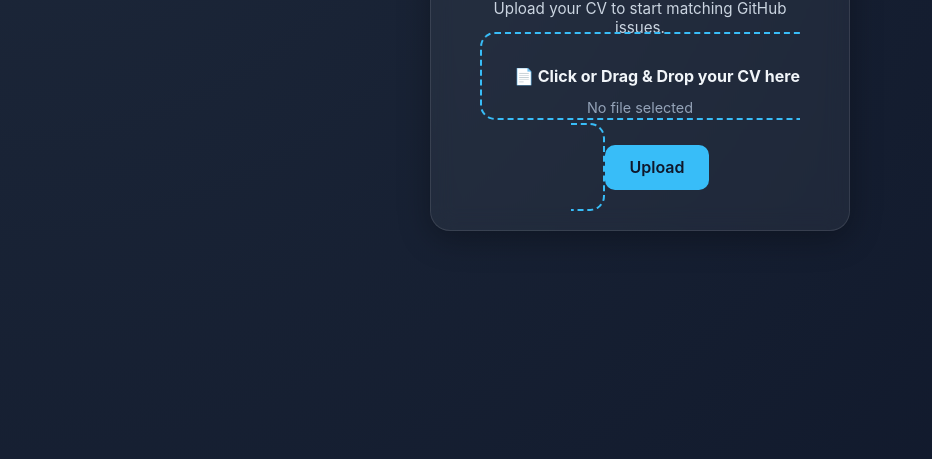
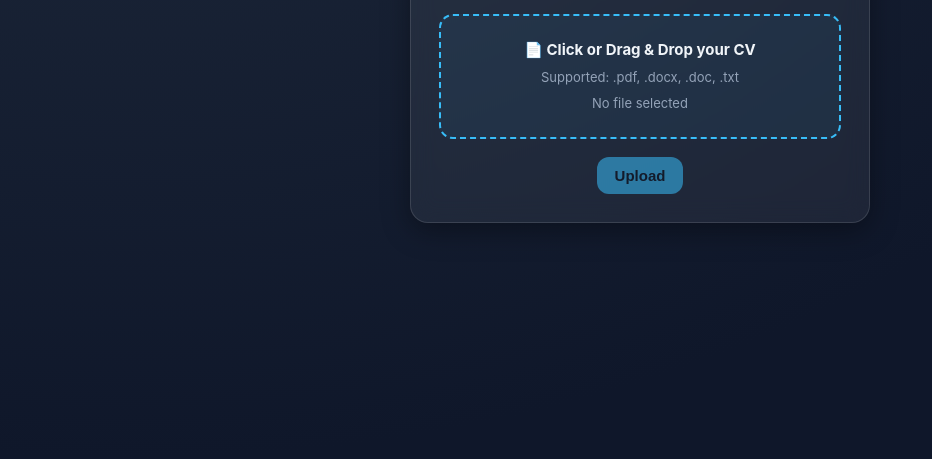
Before and after one commit to kareemabogazala/github-ai, a plain HTML site: page index.html in a window 1280 px wide. Shown: the part 341-800 px from the top of the page, without its empty margins (0-932 px from the left). Drawn offline with Linux system fonts and the light colour scheme.

Commit message:
Add new feature or fix

```diff
--- a/index.html
+++ b/index.html
@@ -1,109 +1,139 @@
 <!DOCTYPE html>
 <html lang="en">
-
 <head>
   <meta charset="UTF-8" />
-    <meta name="viewport" content="width=device-width, initial-scale=1.0" />
+  <meta name="viewport" content="width=device-width, initial-scale=1" />
   <title>GitMatch AI</title>
   <style>
-        * {
-            box-sizing: border-box;
-            font-family: "Inter", sans-serif;
+    :root{
+      --bg-1:#0f172a;
+      --bg-2:#1e293b;
+      --text:#f1f5f9;
+      --muted:#94a3b8;
+      --muted-2:#cbd5e1;
+      --brand:#38bdf8;
+      --brand-2:#0ea5e9;
+      --glass:rgba(255,255,255,.06);
+      --stroke:rgba(255,255,255,.12);
+      --radius:18px;
+      --shadow:0 8px 28px rgba(0,0,0,.35);
     }
 
-        body {
-            background: radial-gradient(circle at top left, #1e293b, #0f172a);
-            color: #f1f5f9;
-            display: flex;
-            justify-content: center;
-            align-items: center;
-            height: 100vh;
-            margin: 0;
+    *{box-sizing:border-box}
+    html,body{height:100%}
+    body{
+      margin:0;
+      font-family:Inter,system-ui,Segoe UI,Roboto,Arial,sans-serif;
+      color:var(--text);
+      background: radial-gradient(1200px 800px at 10% 0%, var(--bg-2), var(--bg-1));
+      display:grid;
+      place-items:center;
+      padding:24px;
     }
 
-        .container {
-            background: rgba(255, 255, 255, 0.05);
-            border: 1px solid rgba(255, 255, 255, 0.1);
-            border-radius: 20px;
-            padding: 2.5rem 3rem;
-            width: 90%;
-            max-width: 420px;
-            text-align: center;
-            box-shadow: 0 8px 32px rgba(0, 0, 0, 0.3);
+    .card{
+      width:min(94vw,460px);
+      background:var(--glass);
+      border:1px solid var(--stroke);
+      border-radius:var(--radius);
+      box-shadow:var(--shadow);
       backdrop-filter: blur(12px);
+      padding:28px;
+      display:flex;
+      flex-direction:column;
+      gap:18px;
+      text-align:center;
     }
 
-        h1 {
-            margin-bottom: 0.5rem;
-            font-size: 1.9rem;
-            color: #38bdf8;
+    .title{margin:0;font-size:28px;letter-spacing:.3px;color:var(--brand)}
+    .subtitle{margin:0;color:var(--muted-2);font-size:15px}
+
+    .dropzone{
+      position:relative;
+      border:2px dashed var(--brand);
+      border-radius:14px;
+      padding:24px 18px;
+      transition:.2s ease;
+      cursor:pointer;
+      display:flex;
+      flex-direction:column;
+      align-items:center;
+      gap:10px;
+      background:rgba(56,189,248,.06);
+      outline:none;
     }
+    .dropzone:hover{transform:translateY(-1px); background:rgba(56,189,248,.12)}
+    .dropzone.is-drag{background:rgba(56,189,248,.18); border-style:solid}
+    .dropzone:focus-visible{box-shadow:0 0 0 3px rgba(56,189,248,.35)}
 
-        p {
-            margin-bottom: 1.8rem;
-            color: #cbd5e1;
-            font-size: 0.95rem;
+    .dropzone strong{font-size:15px}
+    .hint{font-size:13px;color:var(--muted)}
+    .file-name{font-size:13px;color:var(--muted); min-height:18px}
+
+    input[type="file"]{position:absolute; inset:0; opacity:0; cursor:pointer}
+
+    .actions{display:flex; gap:10px; justify-content:center}
+    .btn{
+      appearance:none; border:0; border-radius:12px; padding:10px 18px;
+      background:var(--brand); color:#0b1220; font-weight:700; font-size:15px;
+      transition:.2s ease; cursor:pointer;
     }
+    .btn:hover{background:var(--brand-2); transform:translateY(-1px)}
+    .btn:disabled{opacity:.55; cursor:not-allowed; transform:none}
 
-        .upload-area {
-            border: 2px dashed #38bdf8;
-            border-radius: 15px;
-            padding: 2rem;
-            cursor: pointer;
-            transition: 0.3s ease;
-        }
-
-        .upload-area:hover {
-            background: rgba(56, 189, 248, 0.1);
-            transform: scale(1.02);
-        }
-
-        input[type="file"] {
-            display: none;
-        }
-
-        #file-name {
-            margin-top: 0.8rem;
-            font-size: 0.9rem;
-            color: #94a3b8;
-        }
-
-        .button {
-            background: #38bdf8;
-            color: #0f172a;
-            border: none;
-            border-radius: 10px;
-            padding: 0.8rem 1.5rem;
-            margin-top: 1.8rem;
-            font-size: 1rem;
-            cursor: pointer;
-            transition: 0.25s ease;
-            font-weight: 600;
-        }
-
-        .button:hover {
-            background: #0ea5e9;
-            transform: scale(1.03);
+    /* Small tweaks for very small screens */
+    @media (max-width:360px){
+      .title{font-size:24px}
+      .card{padding:22px}
     }
   </style>
 </head>
+<body>
 
-<body>
-    <div class="container">
-        <h1>GitMatch AI</h1>
-        <p>Upload your CV to start matching GitHub issues.</p>
+  <main class="card" role="region" aria-labelledby="app-title">
+    <h1 id="app-title" class="title">GitMatch AI</h1>
+    <p class="subtitle">Upload your CV to start matching GitHub issues.</p>
 
-        <label class="upload-area" for="cv-upload">
-            <strong>📄 Click or Drag & Drop your CV here</strong>
-            <input type="file" id="cv-upload" accept=".pdf,.txt,.doc,.docx" />
-            <div id="file-name">No file selected</div>
+    <label class="dropzone" id="dropzone">
+      <strong>📄 Click or Drag & Drop your CV</strong>
+      <span class="hint">Supported: .pdf, .docx, .doc, .txt</span>
+      <span id="file-name" class="file-name">No file selected</span>
+      <input id="cv-upload" type="file" accept=".pdf,.txt,.doc,.docx" />
     </label>
 
-        <button class="button" onclick="handleUpload()">Upload</button>
+    <div class="actions">
+      <button id="upload-btn" class="btn" disabled>Upload</button>
     </div>
+  </main>
 
-    <!-- ✅ Only one script tag at the bottom -->
-    <script src="scripts/main.js" defer></script>
+  <script>
+    const dz = document.getElementById('dropzone');
+    const input = document.getElementById('cv-upload');
+    const fileName = document.getElementById('file-name');
+    const uploadBtn = document.getElementById('upload-btn');
+
+    function setFileName(file){
+      fileName.textContent = file ? file.name : 'No file selected';
+      uploadBtn.disabled = !file;
+    }
+
+    input.addEventListener('change', e => setFileName(e.target.files[0]));
+
+    ['dragenter','dragover'].forEach(evt =>
+      dz.addEventListener(evt, e => { e.preventDefault(); e.stopPropagation(); dz.classList.add('is-drag'); })
+    );
+    ['dragleave','drop'].forEach(evt =>
+      dz.addEventListener(evt, e => { e.preventDefault(); e.stopPropagation(); dz.classList.remove('is-drag'); })
+    );
+    dz.addEventListener('drop', e => {
+      const file = e.dataTransfer.files?.[0];
+      if(file){ input.files = e.dataTransfer.files; setFileName(file); }
+    });
+
+    uploadBtn.addEventListener('click', () => {
+      // TODO: hook to your real upload logic (fetch/FormData)
+      alert('Uploading: ' + (input.files?.[0]?.name || 'No file'));
+    });
+  </script>
 </body>
-
 </html>
```
Lines whose indentation alone changed are shown as unchanged.
